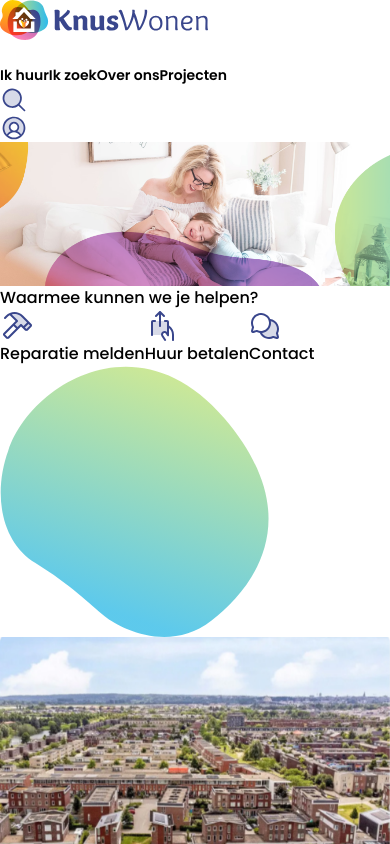
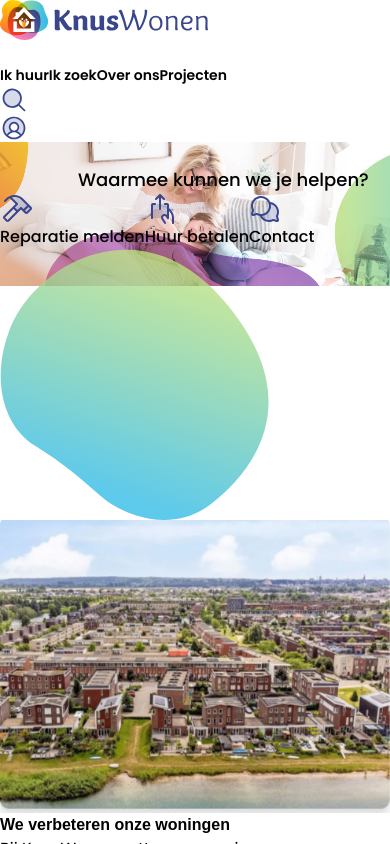
Before and after one commit to SiaLater69/knusWonen, a React (Vite) app: page / in a window 390 px wide. Shown: the top 844 px of the page. Built offline with nearby package versions, Linux system fonts and the light colour scheme; a web font is replaced by a local one.

Commit message:
hero and button mobile responsive

```diff
--- a/src/App.css
+++ b/src/App.css
@@ -10,3 +10,12 @@
   button:hover svg {
     fill: #333;
   }
+
+  @media screen and (max-width: 450px) {
+    .text{
+      font-size: 18px;
+      margin-top: -120px;
+      margin-left: 20%;
+    }
+
+  }
--- a/src/components/Buttons.jsx
+++ b/src/components/Buttons.jsx
@@ -6,13 +6,13 @@ import Hand from '../assets/Button/HandDepositIcon.svg';
 // buttons for hero section
 const Buttons = () => {
   return (
-    <div className="absolute ml-[300px] mt-[-85px] flex justify-between gap-x-3">
+    <div className="absolute lg:ml-[300px] lg:mt-[-120px]  grid gap-4 grid-cols-3 h-16 md:mt-[-120px]">
       {buttonsData.map((button, index) => (
         <button
           key={index}
-          className="poppins-medium text-lg leading-[27px] text-[#39468C] bg-white p-4 inline-flex items-center w-72 rounded-xl gap-4"
+          className="poppins-medium lg:text-lg leading-[27px] text-[#39468C] bg-white lg:p-4 md:p-4 flex items-center lg:w-72 rounded-xl lg:gap-4 md:w-[200px] lg:ml-0 md:ml-8 md:text-base md:leading-[20px] sm:text-sm"
         >
-          <img src={button.icon} alt={button.alt} className="w-8 h-8" />
+          <img src={button.icon} alt={button.alt} className="lg:w-8 lg:h-8 w-6 h-6" />
           {button.label}
         </button>
       ))}
--- a/src/components/Hero.jsx
+++ b/src/components/Hero.jsx
@@ -7,8 +7,8 @@ const Hero = () => {
   return (
     <div>
     {/* Backround IMG */}
-    <img src={Main} alt="Main" class="h-[560px] w-[1512px]"/>
-    <p class="poppins-medium text-[24px] absolute top-[500px] left-[300px] text-white font-bold">Waarmee kunnen we je helpen?</p>
+    <img src={Main} alt="Main" class="h-[560px] lg:w-[1512px] md:object-cover md:w-[820px] sm:w-[450px] object-cover"/>
+    <p className="poppins-medium text lg:text-2xl relative lg:top-[-150px] lg:left-[300px] md:text-2xl md:top-[-140px] md:left-1/4 text-white">Waarmee kunnen we je helpen?</p>
     <Buttons/>
     </div>
   )
```
